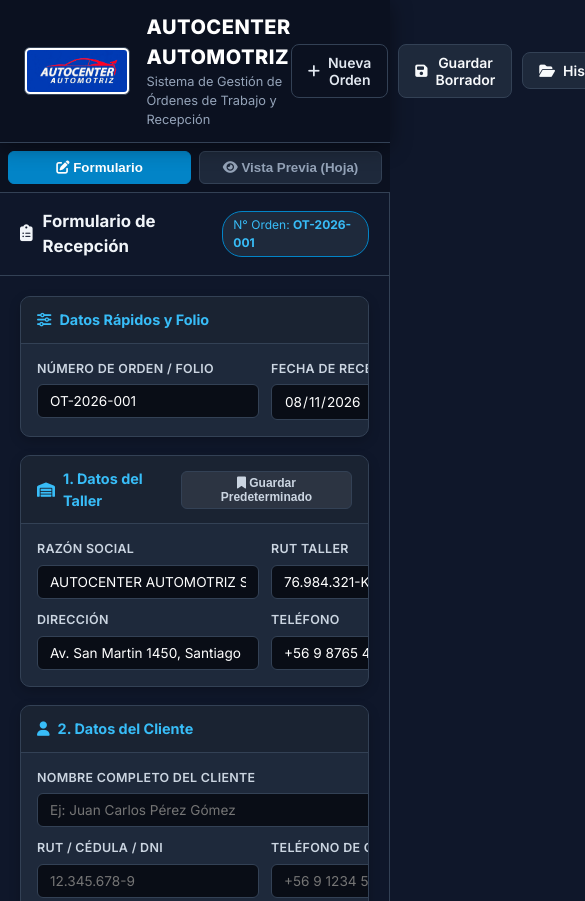
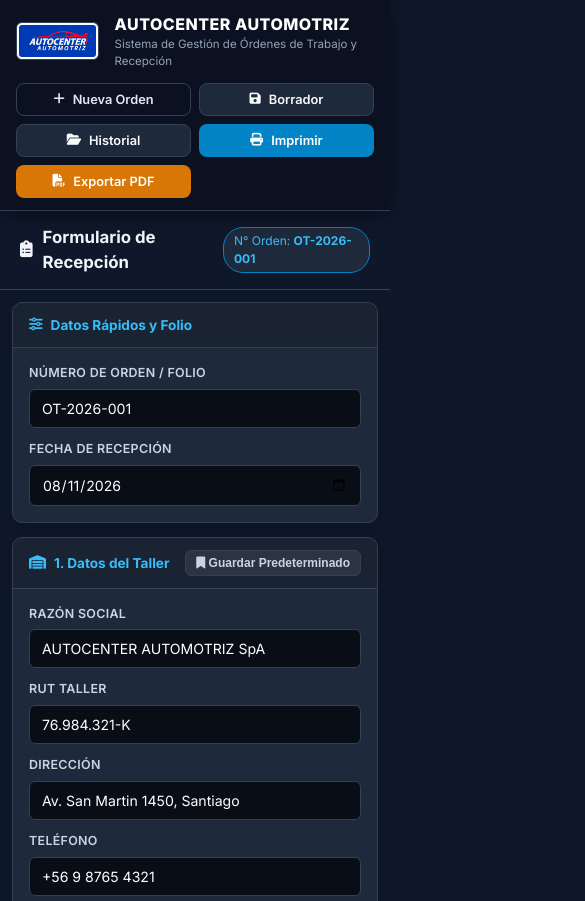
Before and after one commit to blosttt/AutoCenterV1, a website: page index.html in a window 390 px wide. Shown: the top 901 px of the page, 585 px wide, since content can reach past the window. Drawn offline with Linux system fonts and the light colour scheme.

Commit message:
mobile: Make website fully responsive and hide preview panel on mobile screens

```diff
--- a/app.js
+++ b/app.js
@@ -137,11 +137,6 @@ document.addEventListener('DOMContentLoaded', () => {
   const modalHistory = document.getElementById('modal-history');
   const btnCloseModal = document.getElementById('btn-close-modal');
   const historyListContainer = document.getElementById('history-list-container');
-
-  // Mobile Toggle Buttons
-  const toggleFormBtn = document.getElementById('toggle-form-btn');
-  const togglePreviewBtn = document.getElementById('toggle-preview-btn');
-  const appContainer = document.querySelector('.app-container');
 
   /* ==========================================================================
      INITIALIZATION & DEFAULTS
@@ -795,21 +790,6 @@ document.addEventListener('DOMContentLoaded', () => {
     });
   });
 
-  /* ==========================================================================
-     MOBILE VIEW TOGGLE
-     ========================================================================== */
-  toggleFormBtn.addEventListener('click', () => {
-    toggleFormBtn.classList.add('active');
-    togglePreviewBtn.classList.remove('active');
-    appContainer.classList.remove('show-preview');
-  });
-
-  togglePreviewBtn.addEventListener('click', () => {
-    togglePreviewBtn.classList.add('active');
-    toggleFormBtn.classList.remove('active');
-    appContainer.classList.add('show-preview');
-  });
-
   // RUN INITIALIZATION
   init();
 
--- a/index.html
+++ b/index.html
@@ -2,7 +2,7 @@
 <html lang="es">
 <head>
   <meta charset="UTF-8">
-  <meta name="viewport" content="width=device-width, initial-scale=1.0">
+  <meta name="viewport" content="width=device-width, initial-scale=1.0, maximum-scale=1.0, user-scalable=no">
   <title>AUTOCENTER AUTOMOTRIZ - Orden de Trabajo y Recepción de Vehículo</title>
   <!-- Google Fonts -->
   <link rel="preconnect" href="https://fonts.googleapis.com">
@@ -28,18 +28,12 @@
 
     <div class="header-actions">
       <button id="btn-new-order" class="btn btn-outline"><i class="fa-solid fa-plus"></i> Nueva Orden</button>
-      <button id="btn-save-draft" class="btn btn-secondary"><i class="fa-solid fa-floppy-disk"></i> Guardar Borrador</button>
+      <button id="btn-save-draft" class="btn btn-secondary"><i class="fa-solid fa-floppy-disk"></i> Borrador</button>
       <button id="btn-load-drafts" class="btn btn-secondary"><i class="fa-solid fa-folder-open"></i> Historial</button>
       <button id="btn-print" class="btn btn-primary"><i class="fa-solid fa-print"></i> Imprimir</button>
       <button id="btn-export-pdf" class="btn btn-accent"><i class="fa-solid fa-file-pdf"></i> Exportar PDF</button>
     </div>
   </header>
-
-  <!-- View Toggle for Mobile/Tablet -->
-  <div class="mobile-view-toggle no-print">
-    <button id="toggle-form-btn" class="active"><i class="fa-solid fa-pen-to-square"></i> Formulario</button>
-    <button id="toggle-preview-btn"><i class="fa-solid fa-eye"></i> Vista Previa (Hoja)</button>
-  </div>
 
   <main class="app-container">
 
@@ -417,7 +411,7 @@
       </div>
     </section>
 
-    <!-- RIGHT PANEL: Live Printable Document Paper Sheet -->
+    <!-- RIGHT PANEL: Printable Document Paper Sheet (Hidden on mobile via CSS, used for PDF/Print generation) -->
     <section class="preview-paper-panel" id="preview-panel">
 
       <div id="document-paper" class="paper-sheet">
--- a/styles.css
+++ b/styles.css
@@ -74,7 +74,7 @@ body {
 }
 
 .brand-logo {
-  height: 48px;
+  height: 44px;
   width: auto;
   object-fit: contain;
   border-radius: 6px;
@@ -84,7 +84,7 @@ body {
 }
 
 .brand-info h1 {
-  font-size: 1.25rem;
+  font-size: 1.2rem;
   font-weight: 800;
   letter-spacing: 0.5px;
   color: #ffffff;
@@ -92,7 +92,7 @@ body {
 }
 
 .brand-info p {
-  font-size: 0.8rem;
+  font-size: 0.78rem;
   color: var(--text-muted);
 }
 
@@ -100,12 +100,13 @@ body {
   display: flex;
   align-items: center;
   gap: 10px;
+  flex-wrap: wrap;
 }
 
 /* Button UI */
 .btn {
   font-family: var(--font-main);
-  font-size: 0.875rem;
+  font-size: 0.85rem;
   font-weight: 600;
   padding: 9px 16px;
   border-radius: 8px;
@@ -113,8 +114,10 @@ body {
   cursor: pointer;
   display: inline-flex;
   align-items: center;
+  justify-content: center;
   gap: 8px;
   transition: all 0.2s ease;
+  white-space: nowrap;
 }
 
 .btn-primary {
@@ -156,7 +159,7 @@ body {
 
 .btn-sm {
   font-size: 0.75rem;
-  padding: 4px 10px;
+  padding: 5px 10px;
   border-radius: 6px;
   font-weight: 600;
 }
@@ -183,29 +186,6 @@ body {
   overflow: hidden;
 }
 
-.mobile-view-toggle {
-  display: none;
-  background-color: #0b1120;
-  padding: 8px;
-  border-bottom: 1px solid var(--bg-card-border);
-  gap: 8px;
-}
-.mobile-view-toggle button {
-  flex: 1;
-  padding: 8px;
-  border: 1px solid var(--bg-card-border);
-  background-color: var(--bg-card);
-  color: var(--text-muted);
-  border-radius: 6px;
-  font-weight: 600;
-  cursor: pointer;
-}
-.mobile-view-toggle button.active {
-  background-color: var(--accent-blue);
-  color: #ffffff;
-  border-color: var(--accent-blue);
-}
-
 /* LEFT FORM PANEL */
 .form-editor-panel {
   background-color: var(--bg-app);
@@ -217,7 +197,7 @@ body {
 }
 
 .panel-header {
-  padding: 16px 20px;
+  padding: 14px 20px;
   background-color: #0f172a;
   border-bottom: 1px solid var(--bg-card-border);
   display: flex;
@@ -268,6 +248,8 @@ body {
   display: flex;
   align-items: center;
   justify-content: space-between;
+  flex-wrap: wrap;
+  gap: 8px;
 }
 
 .form-card-header h3 {
@@ -277,7 +259,6 @@ body {
   display: flex;
   align-items: center;
   gap: 8px;
-
 }
 
 .form-card-body {
@@ -327,10 +308,11 @@ textarea {
   background-color: var(--bg-input);
   border: 1px solid var(--bg-card-border);
   color: #ffffff;
-  padding: 8px 12px;
+  padding: 10px 12px;
   border-radius: 6px;
-  font-size: 0.85rem;
+  font-size: 0.88rem;
   transition: all 0.2s;
+  width: 100%;
 }
 
 input:focus, textarea:focus {
@@ -373,11 +355,12 @@ textarea {
   display: flex;
   align-items: center;
   gap: 8px;
-  font-size: 0.82rem;
+  font-size: 0.85rem;
   color: #e2e8f0;
   cursor: pointer;
   user-select: none;
   text-transform: none;
+  min-height: 24px;
 }
 
 .custom-checkbox input {
@@ -385,8 +368,8 @@ textarea {
 }
 
 .checkmark {
-  width: 18px;
-  height: 18px;
+  width: 20px;
+  height: 20px;
   border: 1px solid var(--bg-card-border);
   background-color: var(--bg-input);
   border-radius: 4px;
@@ -394,6 +377,7 @@ textarea {
   align-items: center;
   justify-content: center;
   transition: all 0.2s;
+  flex-shrink: 0;
 }
 
 .custom-checkbox input:checked ~ .checkmark {
@@ -405,7 +389,7 @@ textarea {
   content: '✓';
   color: #ffffff;
   font-weight: bold;
-  font-size: 12px;
+  font-size: 13px;
 }
 
 .flex-inline {
@@ -418,7 +402,7 @@ textarea {
 .fuel-section {
   margin-top: 14px;
   background-color: rgba(0, 0, 0, 0.2);
-  padding: 10px;
+  padding: 12px;
   border-radius: 8px;
   border: 1px solid var(--bg-card-border);
 }
@@ -441,10 +425,14 @@ textarea {
   display: flex;
   align-items: center;
   gap: 6px;
-  font-size: 0.8rem;
+  font-size: 0.82rem;
   color: #cbd5e1;
   cursor: pointer;
   text-transform: none;
+  background-color: rgba(255, 255, 255, 0.04);
+  padding: 6px 10px;
+  border-radius: 6px;
+  border: 1px solid var(--bg-card-border);
 }
 
 /* CAR INTERACTIVE INSPECTOR */
@@ -461,6 +449,7 @@ textarea {
   align-items: center;
   justify-content: space-between;
   margin-bottom: 8px;
+  gap: 8px;
 }
 
 .car-diagram-wrapper {
@@ -469,6 +458,7 @@ textarea {
   padding: 8px;
   cursor: crosshair;
   border: 1px solid #cbd5e1;
+  touch-action: manipulation;
 }
 
 .car-diagram-wrapper svg {
@@ -593,7 +583,7 @@ textarea {
   border: 1px dashed #94a3b8;
   border-radius: 6px;
   width: 100%;
-  height: 100px;
+  height: 120px;
   cursor: crosshair;
   touch-action: none;
 }
@@ -1007,15 +997,16 @@ textarea {
   align-items: center;
   justify-content: center;
   z-index: 999;
+  padding: 16px;
 }
 
 .modal-card {
   background-color: var(--bg-card);
   border: 1px solid var(--bg-card-border);
   border-radius: 12px;
-  width: 90%;
+  width: 100%;
   max-width: 600px;
-  max-height: 80vh;
+  max-height: 85vh;
   display: flex;
   flex-direction: column;
   box-shadow: 0 10px 30px rgba(0, 0, 0, 0.5);
@@ -1056,12 +1047,13 @@ textarea {
   display: flex;
   align-items: center;
   justify-content: space-between;
+  flex-wrap: wrap;
+  gap: 10px;
 }
 
 .history-item h4 {
   color: #f1f5f9;
   font-size: 0.95rem;
-
 }
 
 .history-item p {
@@ -1072,6 +1064,128 @@ textarea {
 .history-actions {
   display: flex;
   gap: 8px;
+}
+
+/* ==========================================================================
+   RESPONSIVE DESIGN (MOBILE & TABLET ADAPTATIONS)
+   ========================================================================== */
+
+/* Under 992px: HIDE PREVIEW PANEL completely on mobile/tablets as requested */
+@media (max-width: 992px) {
+  .app-container {
+    grid-template-columns: 1fr !important;
+    height: auto !important;
+    overflow: visible !important;
+  }
+
+  .form-editor-panel {
+    border-right: none !important;
+    height: auto !important;
+    overflow: visible !important;
+  }
+
+  /* Completely hide preview panel on mobile/tablet screens */
+  .preview-paper-panel {
+    display: none !important;
+  }
+
+  .mobile-view-toggle {
+    display: none !important;
+  }
+}
+
+/* Under 768px: Mobile Layout Adjustments */
+@media (max-width: 768px) {
+  .app-header {
+    flex-direction: column;
+    align-items: stretch;
+    gap: 12px;
+    padding: 12px 16px;
+  }
+
+  .header-brand {
+    justify-content: flex-start;
+  }
+
+  .header-brand .brand-logo {
+    height: 38px;
+  }
+
+  .brand-info h1 {
+    font-size: 1.1rem;
+  }
+
+  .header-actions {
+    display: grid;
+    grid-template-columns: repeat(2, 1fr);
+    gap: 8px;
+    width: 100%;
+  }
+
+  .header-actions .btn {
+    width: 100%;
+    padding: 8px 10px;
+    font-size: 0.8rem;
+  }
+
+  .form-scroll-container {
+    padding: 12px;
+    gap: 14px;
+  }
+
+  /* Single Column Stack on Mobile */
+  .row-2,
+  .row-3,
+  .signatures-editor-grid {
+    grid-template-columns: 1fr !important;
+  }
+
+  .full-width,
+  .full-width-2 {
+    grid-column: span 1 !important;
+  }
+
+  .checkbox-group-grid.row-2-col {
+    grid-template-columns: 1fr !important;
+  }
+
+  .fuel-options {
+    display: grid;
+    grid-template-columns: repeat(3, 1fr);
+    gap: 8px;
+  }
+
+  .radio-fuel {
+    justify-content: center;
+    padding: 8px 6px;
+  }
+
+  .sig-pad-card canvas {
+    height: 110px;
+  }
+
+  .form-card-header h3 {
+    font-size: 0.85rem;
+  }
+}
+
+/* Under 480px: Small Phones */
+@media (max-width: 480px) {
+  .header-actions {
+    grid-template-columns: 1fr 1fr;
+  }
+
+  .fuel-options {
+    grid-template-columns: repeat(2, 1fr);
+  }
+
+  .brand-info h1 {
+    font-size: 1rem;
+  }
+
+  .brand-info p {
+    font-size: 0.72rem;
+  }
 }
 
 /* ==========================================================================
@@ -1098,7 +1212,9 @@ textarea {
     height: auto !important;
   }
 
+  /* Re-enable preview panel during printing/exporting even on mobile */
   .preview-paper-panel {
+    display: flex !important;
     background-color: transparent !important;
     padding: 0 !important;
     overflow: visible !important;
@@ -1118,30 +1234,3 @@ textarea {
     margin: 8mm 10mm;
   }
 }
-
-/* Responsive adjustments */
-@media (max-width: 992px) {
-  .app-container {
-    grid-template-columns: 1fr;
-  }
-
-  .mobile-view-toggle {
-    display: flex;
-  }
-
-  .form-editor-panel {
-    display: flex;
-  }
-
-  .preview-paper-panel {
-    display: none;
-  }
-
-  .app-container.show-preview .form-editor-panel {
-    display: none;
-  }
-
-  .app-container.show-preview .preview-paper-panel {
-    display: flex;
-  }
-}
```
